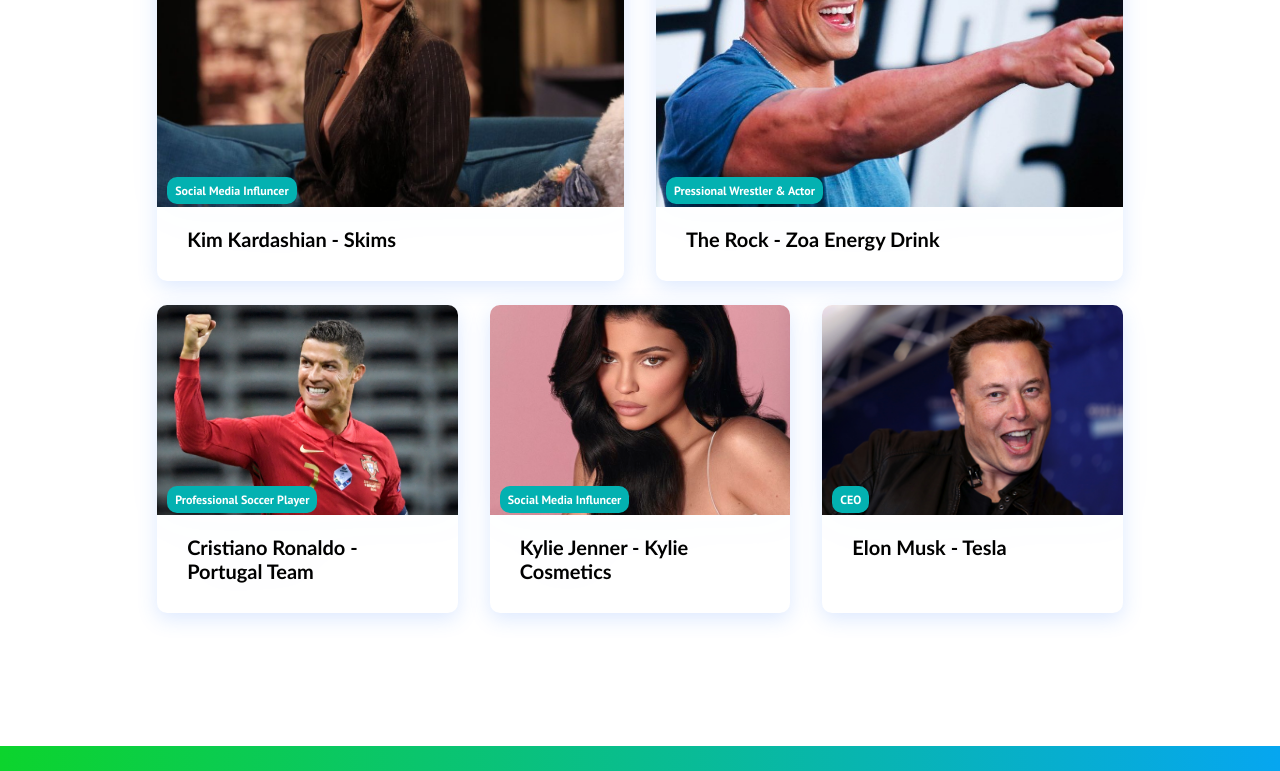
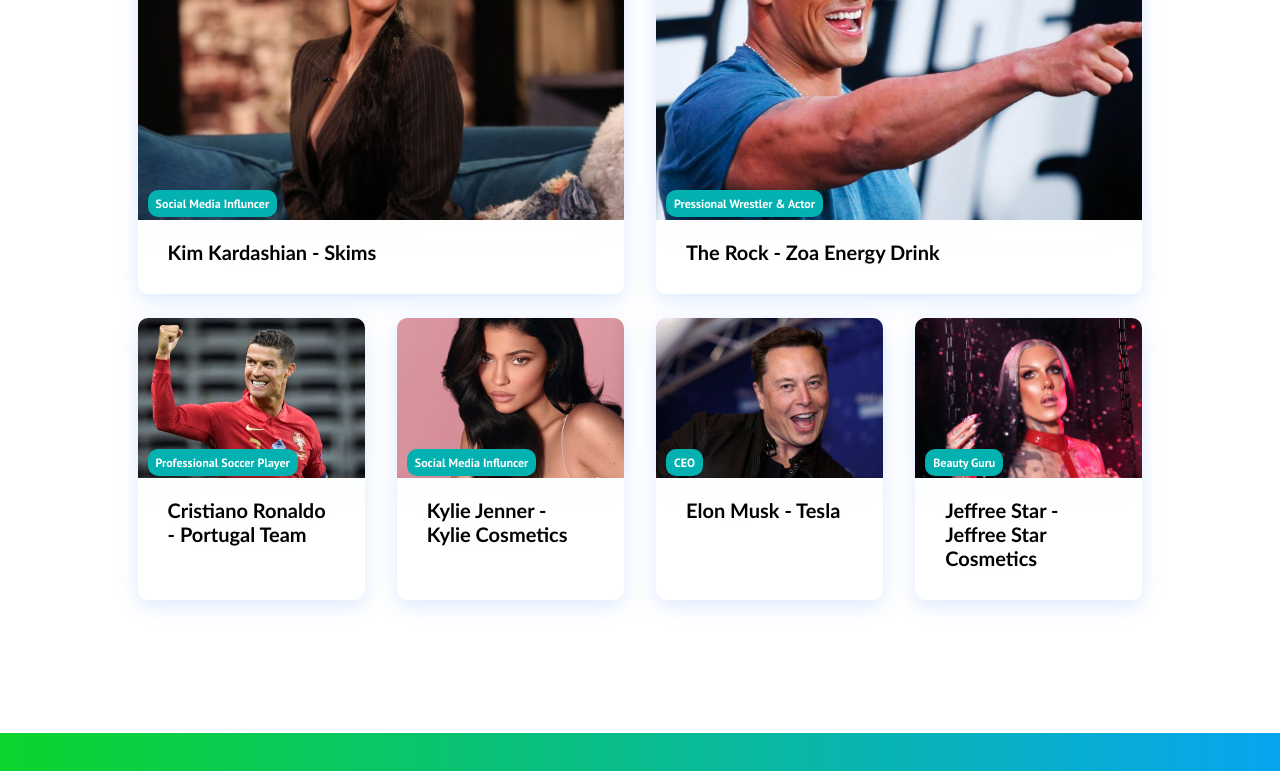
Before and after one commit to rosier101/Senior-Capstone-V2, a React (Create React App) app: page / in a window 1280 px wide. Shown: the part 1153-1924 px from the top of the page. Built offline with nearby package versions, Linux system fonts and the light colour scheme.

Commit message:
added a new profile

```diff
--- a/src/components/Profiles.js
+++ b/src/components/Profiles.js
@@ -46,6 +46,13 @@
               title = "Elon Musk"
               //path='/'
             />
+            <ProfileItems
+              src='images/Jeffree.jpg'
+              text='Jeffree Star - Jeffree Star Cosmetics'
+              label='Beauty Guru'
+              title = "Jeffree Star"
+              //path='/'
+            />
           </ul>
         </div>
       </div>
--- a/src/data/posts.json
+++ b/src/data/posts.json
@@ -43,5 +43,14 @@
             "disclaimer": "*Disclaimer: This user could have comment filtering turned on",
             "slug": "hello-world",
             "img" : "https://cdn.geekwire.com/wp-content/uploads/2014/09/elonmusk.jpeg"
+        },
+
+        {
+            "id": 6,
+            "title": "Jeffree Star",
+            "content": "Beauty Guru/Youtube Content Creator",
+            "disclaimer": "*Disclaimer: This user could have comment filtering turned on",
+            "slug": "hello-world",
+            "img" : "https://i.pinimg.com/originals/a8/ed/88/a8ed88c19e5e5876b293f032d25f0a07.jpg"
         }
 ]
```
Also changed, not shown: public/images/Jeffree.jpg (added).
